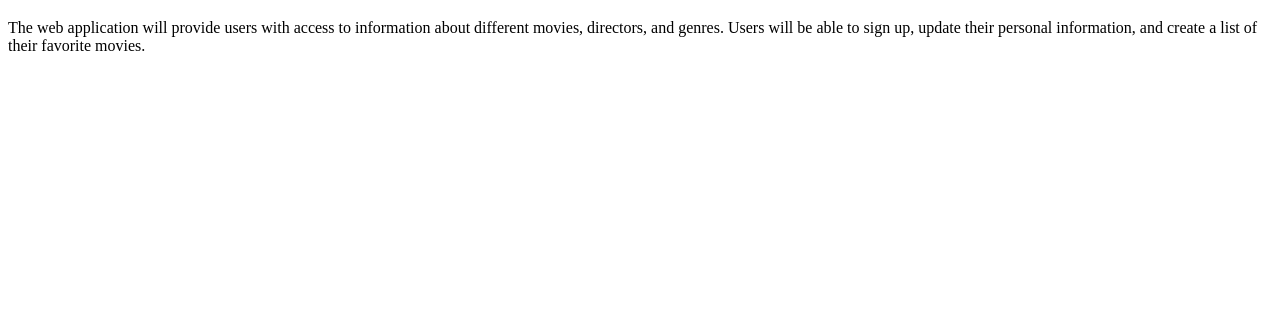
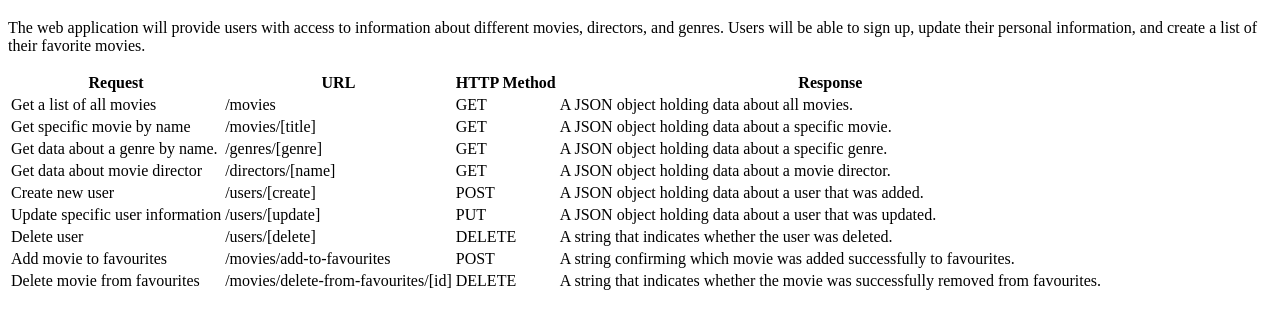
Before and after one commit to MiranValincic/movie_api, a website: page public/documentation.html in a window 1280 px wide. Shown: the part 61-390 px from the top of the page. Drawn offline with Linux system fonts and the light colour scheme.

Commit message:
add requests

```diff
--- a/public/documentation.html
+++ b/public/documentation.html
@@ -14,6 +14,68 @@
         movies, directors, and genres. Users will be able to sign up, update their
         personal information, and create a list of their favorite movies.
     </p>
+    <table>
+        <tr>
+            <th>Request</th>
+            <th>URL</th>
+            <th>HTTP Method</th>
+            <th>Response</th>
+        </tr>
+        <tr>
+            <td>Get a list of all movies</td>
+            <td>/movies</td>
+            <td>GET</td>
+            <td>A JSON object holding data about all movies.</td>
+        </tr>
+        <tr>
+            <td>Get specific movie by name</td>
+            <td>/movies/[title]</td>
+            <td>GET</td>
+            <td>A JSON object holding data about a specific movie.</td>
+        </tr>
+        <tr>
+            <td>Get data about a genre by name.</td>
+            <td>/genres/[genre]</td>
+            <td>GET</td>
+            <td>A JSON object holding data about a specific genre.</td>
+        </tr>
+        <tr>
+            <td>Get data about movie director</td>
+            <td>/directors/[name]</td>
+            <td>GET</td>
+            <td>A JSON object holding data about a movie director.</td>
+        </tr>
+        <tr>
+            <td>Create new user</td>
+            <td>/users/[create]</td>
+            <td>POST</td>
+            <td>A JSON object holding data about a user that was added.</td>
+        </tr>
+        <tr>
+            <td>Update specific user information</td>
+            <td>/users/[update]</td>
+            <td>PUT</td>
+            <td>A JSON object holding data about a user that was updated.</td>
+        </tr>
+        <tr>
+            <td>Delete user</td>
+            <td>/users/[delete]</td>
+            <td>DELETE</td>
+            <td>A string that indicates whether the user was deleted.</td>
+        </tr>
+        <tr>
+            <td>Add movie to favourites</td>
+            <td>/movies/add-to-favourites</td>
+            <td>POST</td>
+            <td>A string confirming which movie was added successfully to favourites.</td>
+        </tr>
+        <tr>
+            <td>Delete movie from favourites</td>
+            <td>/movies/delete-from-favourites/[id]</td>
+            <td>DELETE</td>
+            <td>A string that indicates whether the movie was successfully removed from favourites.</td>
+        </tr>
+    </table>
 </body>
 
 </html>
```
Also changed, not shown: index.js (+48 -0 lines).
